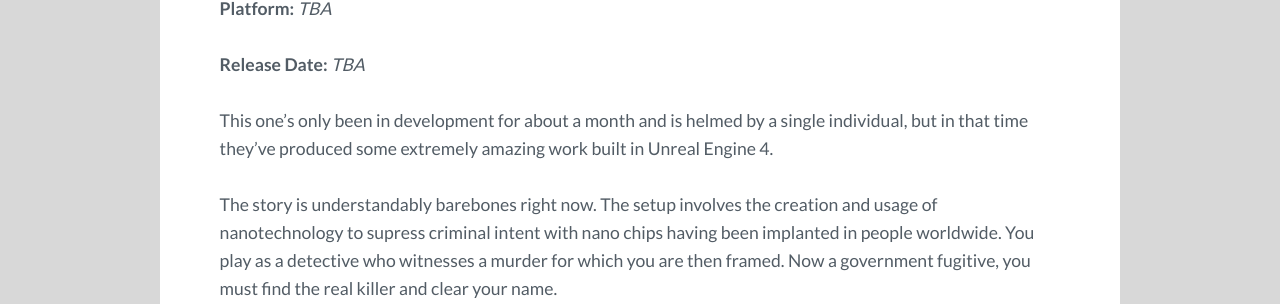
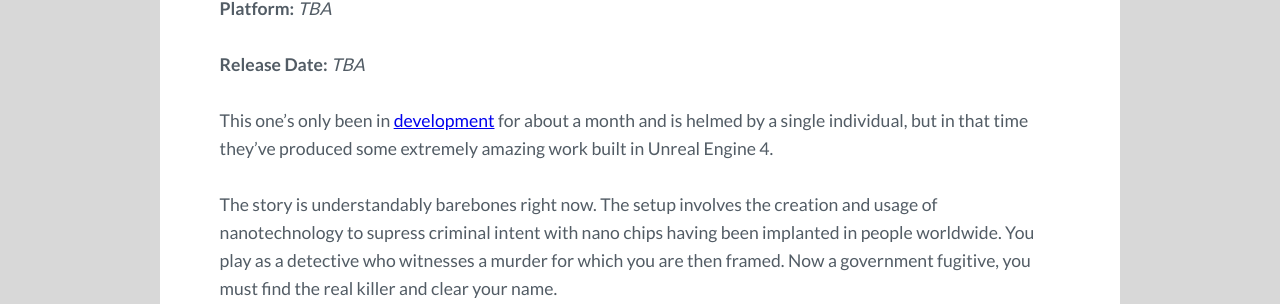
Before and after one commit to pizzapgh/broken_glasses, a Jekyll site: the page built from _posts/2017-12-11-These-Radical-Games-Will-Tug-At-Your-Nostalgia.markdown, in a window 1280 px wide and 900 px high, scrolled down 1867 px. Shown: the part 150-454 px from the top of the window. Built offline with Jekyll 4.4.1, drawn with Linux system fonts in a browser that asks for light colours; nearby versions of some CDN libraries; our own code applies the rules of GitHub Pages for plain Markdown files; comment, search, counter and statistics services are not loaded; part of the change alters nothing that is shown.

```diff
--- a/_posts/2017-12-11-These-Radical-Games-Will-Tug-At-Your-Nostalgia.markdown
+++ b/_posts/2017-12-11-These-Radical-Games-Will-Tug-At-Your-Nostalgia.markdown
@@ -21,7 +21,7 @@ Indie developers have recognized the growing wave of nostalgia spreading across
 
 **Release Date:** *TBA*
 
-This one's only been in development for about a month and is helmed by a single individual, but in that time they've produced some extremely amazing work built in Unreal Engine 4.
+This one's only been in [development](https://vigilance-209.manakeep.com/) for about a month and is helmed by a single individual, but in that time they've produced some extremely amazing work built in Unreal Engine 4.
 
 The story is understandably barebones right now. The setup involves the creation and usage of nanotechnology to supress criminal intent with nano chips having been implanted in people worldwide. You play as a detective who witnesses a murder for which you are then framed. Now a government fugitive, you must find the real killer and clear your name.
 
```
